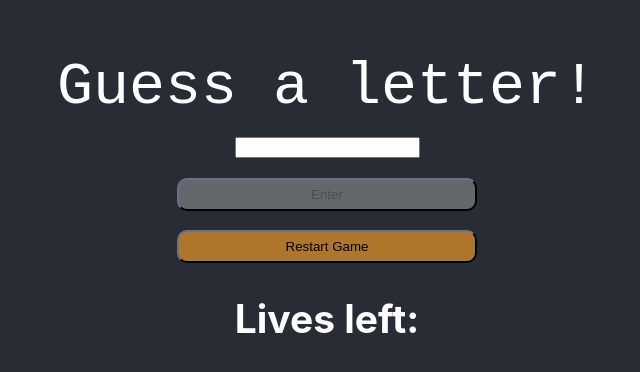
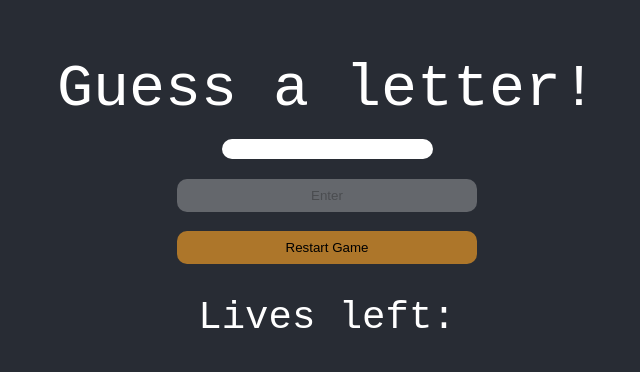
Before and after one commit to bzlatin/Handman-frontend-official, a React (Create React App) app: page / in a window 1280 px wide. Shown: the part 186-558 px from the top of the page, without its empty margins (313-953 px from the left). Built offline with nearby package versions, Linux system fonts and the light colour scheme; no server answers.

Commit message:
adding styling

```diff
--- a/src/App.css
+++ b/src/App.css
@@ -39,20 +39,33 @@
   height: 33px;
   width: 300px;
   border-radius: 10px;
-  border-color: #282c34;
+  border: #282c34;
 }
 .restart-button {
   margin-top: 1.2rem;
   height: 33px;
   width: 300px;
   border-radius: 10px;
-  border-color: #282c34;
+  border: #282c34;
   background-color: rgb(173, 118, 42);
 }
 
 .shown-word {
   position: relative;
   bottom: 170px;
+}
+
+.lives-left {
+  font-family: "Courier New", Courier, monospace;
+  font-weight: normal;
+}
+
+.input {
+  border: #282c34;
+  border-radius: 10px;
+  box-shadow: none;
+  font-size: 1rem;
+  text-indent: 4px;
 }
 
 @keyframes App-logo-spin {
--- a/src/App.js
+++ b/src/App.js
@@ -87,6 +87,7 @@ function App() {
         <div className="shown-word">{shownWord}</div>
         <label className="label">Guess a letter!</label>
         <input
+          className="input"
           name="usersGuess"
           minLength="1"
           type="text"
@@ -116,7 +117,7 @@ function App() {
         >
           Restart Game
         </button>
-        <h2> Lives left: {shownNumOfLives}</h2>
+        <h2 className="lives-left"> Lives left: {shownNumOfLives}</h2>
       </header>
     </div>
   );
```
